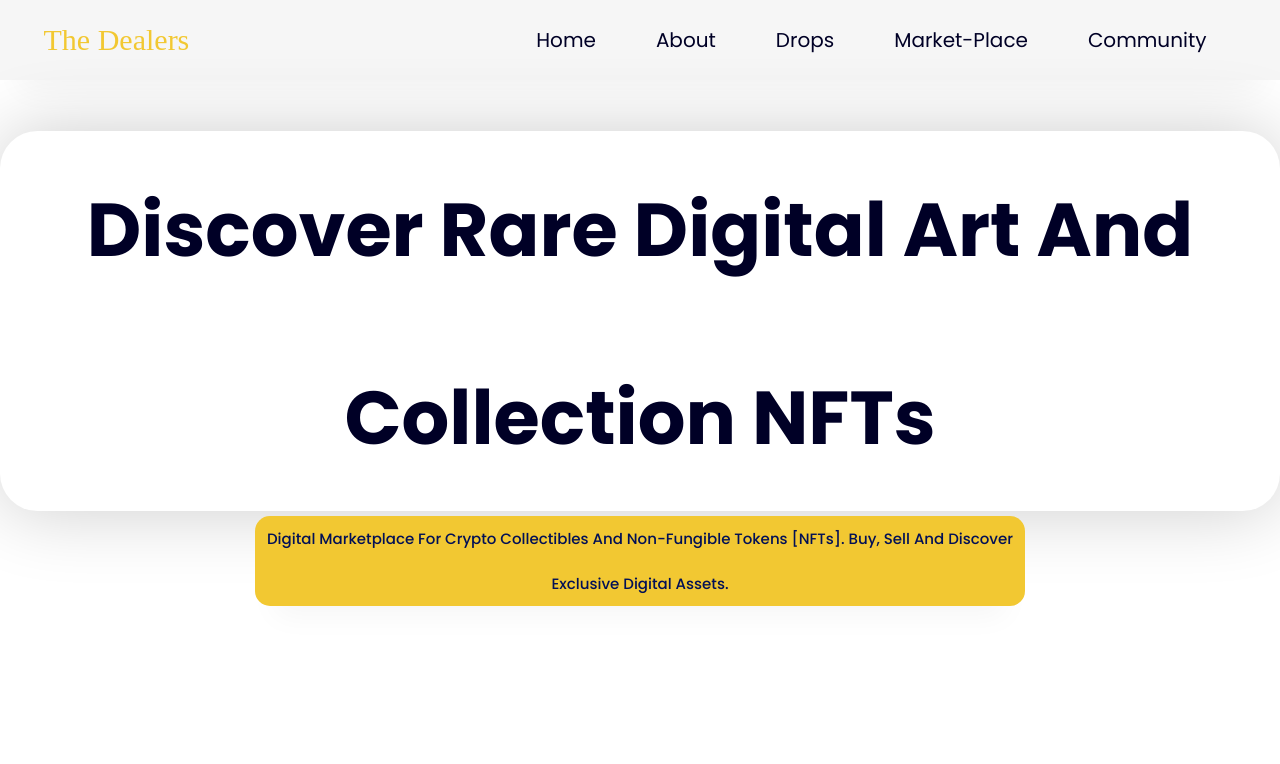
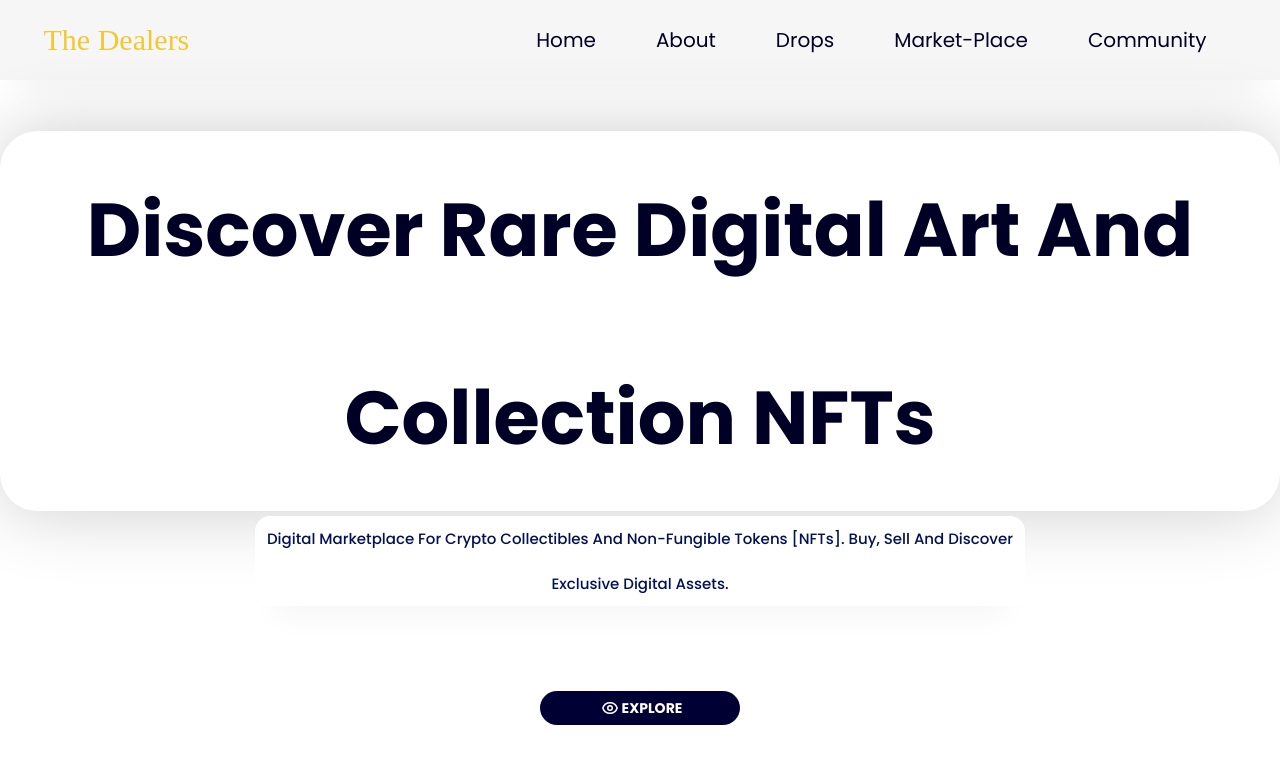
Before and after one commit to Tshembani04/jokar, a React (Vite) app: page / in a window 1280 px wide. Shown: the top 764 px of the page. Built offline with nearby package versions, Linux system fonts and the light colour scheme; a web font is replaced by a local one.

Commit message:
1st commit of the market-place 💎

```diff
--- a/src/component/Home.jsx
+++ b/src/component/Home.jsx
@@ -11,6 +11,28 @@ const Home = () => {
           [NFTs]. Buy, Sell and Discover exclusive digital assets.
         </h5>
       </div>
+      <button>
+
+        <svg
+          xmlns="http://www.w3.org/2000/svg"
+          class="h-6 w-6"
+          fill="none"
+          viewBox="0 0 24 24"
+          stroke="currentColor"
+          stroke-width="2"
+        >
+          <path
+            stroke-linecap="round"
+            stroke-linejoin="round"
+            d="M15 12a3 3 0 11-6 0 3 3 0 016 0z"
+          />
+          <path
+            stroke-linecap="round"
+            stroke-linejoin="round"
+            d="M2.458 12C3.732 7.943 7.523 5 12 5c4.478 0 8.268 2.943 9.542 7-1.274 4.057-5.064 7-9.542 7-4.477 0-8.268-2.943-9.542-7z"
+          />
+        </svg>   Explore
+      </button>
     </div>
   );
 };
--- a/src/styles/Home.css
+++ b/src/styles/Home.css
@@ -41,7 +41,7 @@
   color: #021056;
   margin-top: 5px;
   margin-bottom: 5px;
-  background-color: #f2c832;
+  background-color: white;
   box-sizing: border-box;
   border-radius: 1em;
   box-shadow: #f6f6f6 0 30px 30px -20px;
@@ -50,7 +50,6 @@
 }
 
 .hero .header h5:hover {
-
   font-family: "Poppins", sans-serif;
   color: #021056;
   margin-top: 5px;
@@ -60,7 +59,6 @@
   border-radius: 1em;
   transition: all 0.15s;
 }
-
 
 @media (max-width: 768px) {
   .hero .header h1 {
@@ -77,3 +75,161 @@
     padding-bottom: 5px;
   }
 }
+
+.hero button {
+  background-color: #000035;
+  color: white;
+  text-transform: uppercase;
+  font-family: "Poppins", sans-serif;
+  font-size: 14px;
+  font-weight: bold;
+  height: 34px;
+  width: 200px;
+  padding-right: 12px;
+  padding-bottom: 4px;
+  margin-top: 80px;
+  border: none;
+  border-radius: 18px;
+  cursor: pointer;
+  transition: box-shadow 0.15s;
+  vertical-align: top;
+}
+
+.hero button:hover {
+  box-shadow: 5px 5px 10px rgba(0, 0, 0, 0.15); /*horizonatl, vertical, blur and color*/ /*rgba the a value meaens the opacity*/
+}
+
+.hero button svg {
+  font-size: 200px;
+  width: 23px;
+  padding-left: 5px;
+  margin-left: 10px;
+  margin-bottom: -4px;
+  padding-top: 6px;
+}
+
+/*
+
+
+
+.context {
+  width: 100%;
+  position: absolute;
+  top:50vh;
+
+}
+
+.context h1{
+  text-align: center;
+  color: #021056;
+  font-size: 50px;
+}
+
+
+.area{
+  background: #f6f6f6;
+  background: -webkit-linear-gradient(to left, #021056, #000026);
+  width: 100%;
+  height:100vh;
+
+
+}
+
+.circles{
+  position: absolute;
+  top: 0;
+  left: 0;
+  width: 100%;
+  height: 100%;
+  overflow: hidden;
+}
+
+.circles li{
+  position: absolute;
+  display: block;
+  list-style: none;
+  width: 20px;
+  height: 20px;
+  background: #021056;
+  animation: animate 25s linear infinite;
+  bottom: -150px;
+
+}
+
+.circles li:nth-child(1){
+  left: 25%;
+  width: 80px;
+  height: 80px;
+  animation-delay: 0s;
+}
+
+
+.circles li:nth-child(2){
+  left: 10%;
+  width: 20px;
+  height: 20px;
+  animation-delay: 2s;
+  animation-duration: 12s;
+}
+
+
+.circles li:nth-child(3){
+  left: 40%;
+  width: 60px;
+  height: 60px;
+  animation-delay: 0s;
+  animation-duration: 18s;
+}
+
+
+
+.circles li:nth-child(4){
+  left: 75%;
+  width: 110px;
+  height: 110px;
+  animation-delay: 3s;
+}
+
+.circles li:nth-child(5){
+  left: 35%;
+  width: 150px;
+  height: 150px;
+  animation-delay: 7s;
+}
+
+
+
+.circles li:nth-child(6){
+  left: 20%;
+  width: 15px;
+  height: 15px;
+  animation-delay: 2s;
+  animation-duration: 35s;
+}
+
+.circles li:nth-child(7){
+  left: 85%;
+  width: 150px;
+  height: 150px;
+  animation-delay: 0s;
+  animation-duration: 11s;
+}
+
+
+
+@keyframes animate {
+
+  0%{
+      transform: translateY(0) rotate(0deg);
+      opacity: 1;
+      border-radius: 0;
+  }
+
+
+  100%{
+      transform: translateY(-1000px) rotate(220deg);
+      opacity: 0;
+      border-radius: 55px;
+  }
+
+} */
```
